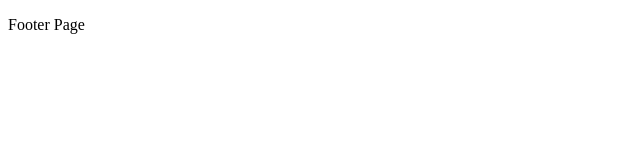
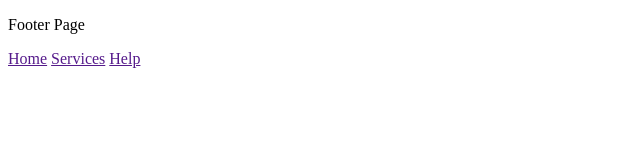
Before and after one commit to Gasorekibo/Gym-Git-Exercise-Solutions, a plain HTML site: page footer.html in a window 1280 px wide. Shown: the whole page, without its empty margins (0-640 px from the left). Drawn offline with Linux system fonts and the light colour scheme.

Commit message:
add some footer links

```diff
--- a/footer.html
+++ b/footer.html
@@ -1,11 +1,14 @@
 <!DOCTYPE html>
 <html lang="en">
-<head>
-    <meta charset="UTF-8">
-    <meta name="viewport" content="width=device-width, initial-scale=1.0">
+  <head>
+    <meta charset="UTF-8" />
+    <meta name="viewport" content="width=device-width, initial-scale=1.0" />
     <title>Git & GitHub</title>
-</head>
-<body>
+  </head>
+  <body>
     <p>Footer Page</p>
-</body>
+    <a href="">Home</a>
+    <a href="">Services</a>
+    <a href="">Help</a>
+  </body>
 </html>
```
